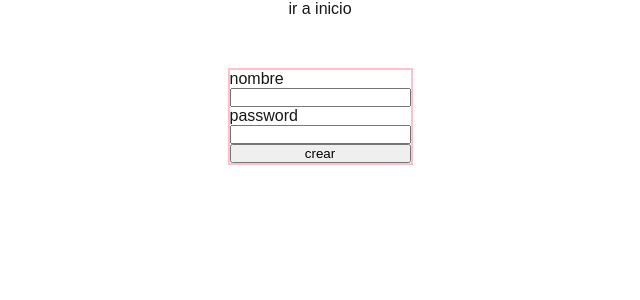
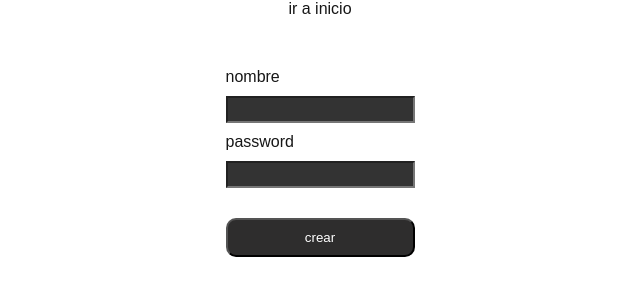
Before and after one commit to MarcoRosselDev/next-js-06-postgres, a Next.js app: page /nuevousuario in a window 1280 px wide. Shown: the top 300 px of the page, without its empty margins (320-960 px from the left). Built offline with nearby package versions, Linux system fonts and the light colour scheme.

Commit message:
redirect error 2

```diff
--- a/src/app/nuevousuario/nuevousuario.module.css
+++ b/src/app/nuevousuario/nuevousuario.module.css
@@ -5,11 +5,25 @@
   align-items: center;
 
   form {
-    border: 2px solid pink;
+    font-size: medium;
+    gap: 10px;
     display: flex;
     flex-direction: column;
-    max-width: 400px;
 
     margin-top: 50px;
   }
+
+  input {
+    padding: 4px;
+    background-color: rgb(51, 51, 51);
+    color: white;
+  }
+  button{
+    background-color: rgb(46, 45, 45);
+    color: white;
+    padding: 10px;
+
+    margin-top: 20px;
+    border-radius: 10px;
+  }
 }
--- a/src/app/nuevousuario/queryNuevoUsuario.ts
+++ b/src/app/nuevousuario/queryNuevoUsuario.ts
@@ -1,15 +1,12 @@
 import sql from "@/db/postgres";
-import { redirect } from 'next/navigation';
 
 export default async function queryNuevoUsuario (nombre: string, hash: string , id_publica: string) {
-
-  const query = await sql`INSERT INTO usuarios (nombre, password, id_publica)
-        values (${nombre}, ${hash}, ${id_publica}) ;`
-  if (query) {
-    console.log(query);
-
-    redirect('/login');
-  }
+  return await sql`INSERT INTO usuarios (nombre, password, id_publica)
+  values (${nombre}, ${hash}, ${id_publica}) ;`
+    .then(data => {
+      console.log("fn query nuevo usuario", data, typeof data);
+    })
+    .catch(error => console.log("error fn query nuevo usuario", error))
 }
 /*
 nombre character varying(50) NOT NULL
```
Also changed, not shown: src/app/nuevousuario/page.tsx (+6 -2 lines).
